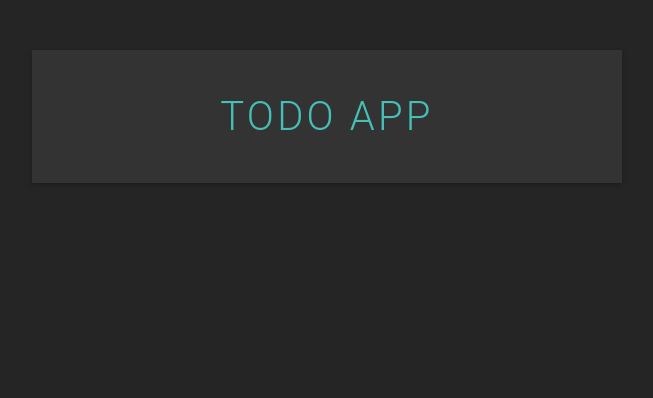
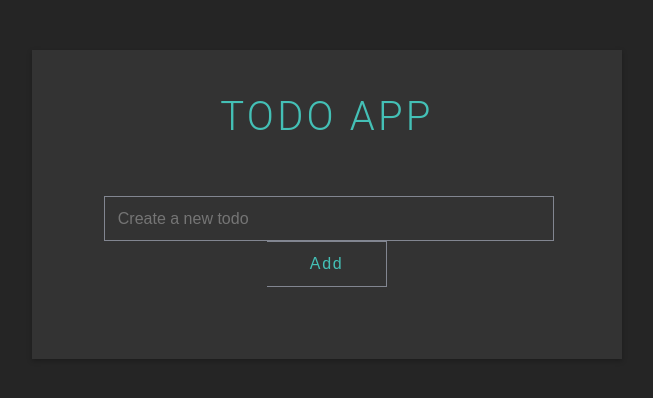
Before and after one commit to emrepp/phase-3-project-frontend, a React (Create React App) app: page / in a window 1280 px wide. Shown: the top 398 px of the page, without its empty margins (313-966 px from the left). Built offline with nearby package versions, Linux system fonts and the light colour scheme.

Commit message:
create new item

```diff
--- a/src/App.js
+++ b/src/App.js
@@ -1,9 +1,18 @@
 import "./App.css";
+import { useState } from "react";
 
 function App() {
+  const [todo, setTodo] = useState("");
   return (
     <div className="App">
       <h1> Todo App </h1>
+      <div className="input-wrapper">
+        <input type="text" name="todo" placeholder="Create a new todo"
+        onChange={(e) => {
+          setTodo(e.target.value);
+        }} />
+        <button className="add-button">Add</button>
+      </div>
 
     </div>
 
```
